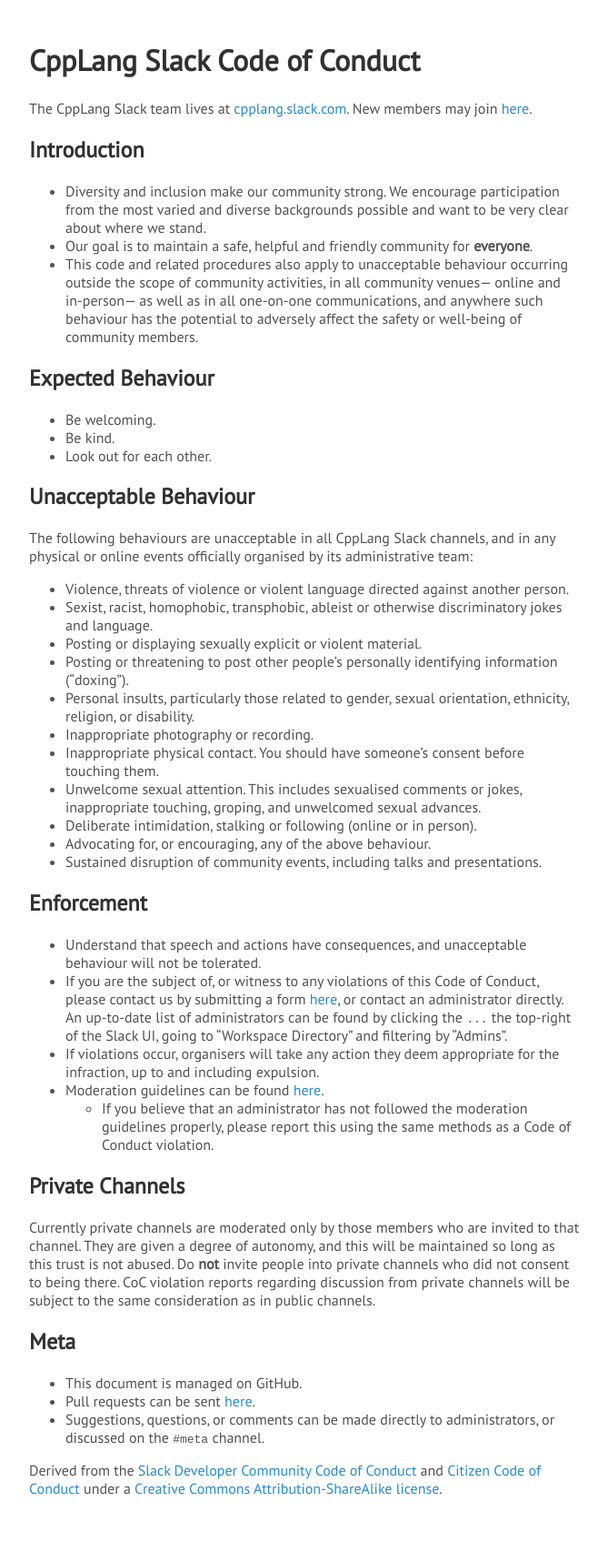
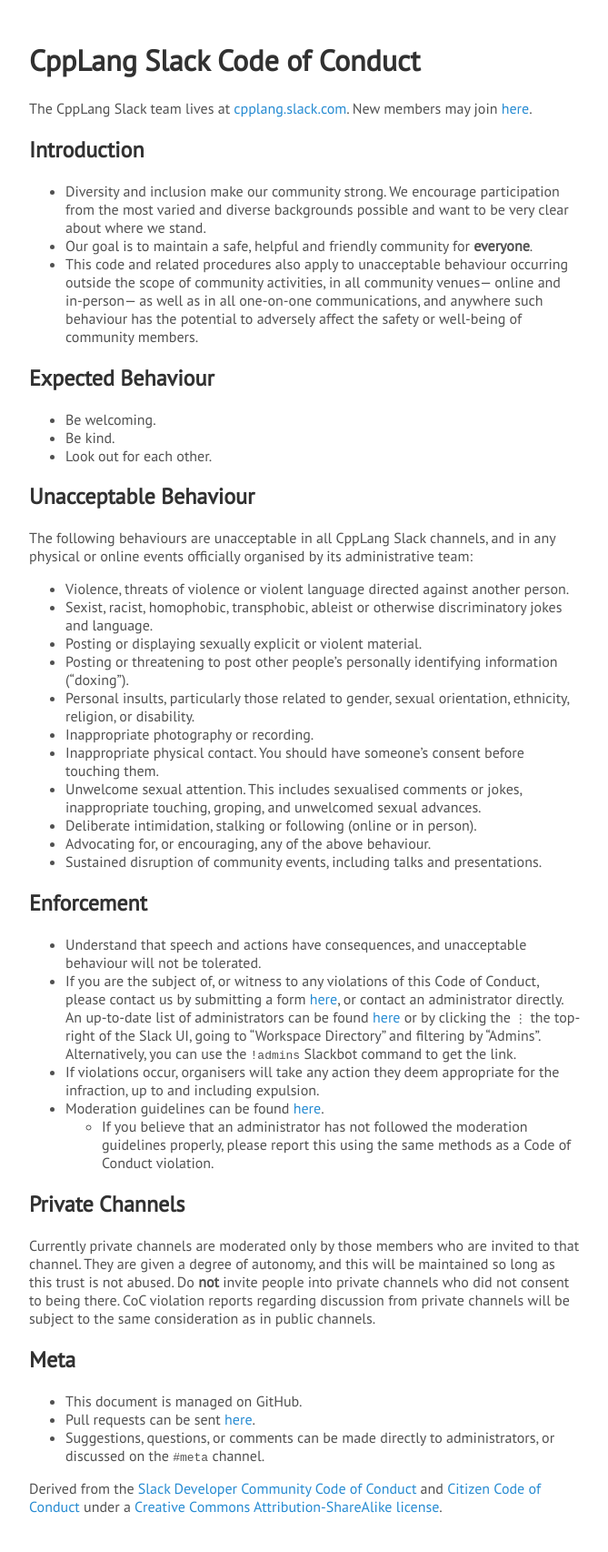
Before and after one commit to include-cpp/cpplang-code-of-conduct, a Jekyll site: the page built from index.md, in a window 1280 px wide. Shown: the whole page at 91% size, without its empty margins (304-973 px from the left). Built offline with Jekyll 4.4.1, drawn with Linux system fonts in a browser that asks for light colours; our own code applies the rules of GitHub Pages for plain Markdown files.

Commit message:
Updates with link to list of Admins.

```diff
--- a/index.md
+++ b/index.md
@@ -42,7 +42,7 @@ Enforcement
 -----------
 
 - Understand that speech and actions have consequences, and unacceptable behaviour will not be tolerated.
-- If you are the subject of, or witness to any violations of this Code of Conduct, please contact us by submitting a form [here](https://docs.google.com/forms/d/e/1FAIpQLSfQYuWg_RzAeNLU-gFhZwI7wzforza4asesMnGH2hC5amwkGA/viewform), or contact an administrator directly. An up-to-date list of administrators can be found by clicking the `...` the top-right of the Slack UI, going to "Workspace Directory" and filtering by "Admins".
+- If you are the subject of, or witness to any violations of this Code of Conduct, please contact us by submitting a form [here](https://docs.google.com/forms/d/e/1FAIpQLSfQYuWg_RzAeNLU-gFhZwI7wzforza4asesMnGH2hC5amwkGA/viewform), or contact an administrator directly. An up-to-date list of administrators can be found [here](https://cpplang.slack.com/account/team) or by clicking the `⋮` the top-right of the Slack UI, going to "Workspace Directory" and filtering by "Admins". Alternatively, you can use the `!admins` Slackbot command to get the link.
 - If violations occur, organisers will take any action they deem appropriate for the infraction, up to and including expulsion.
 - Moderation guidelines can be found [here]({{site.baseurl}}/moderation).
   - If you believe that an administrator has not followed the moderation guidelines properly, please report this using the same methods as a Code of Conduct violation.
```
